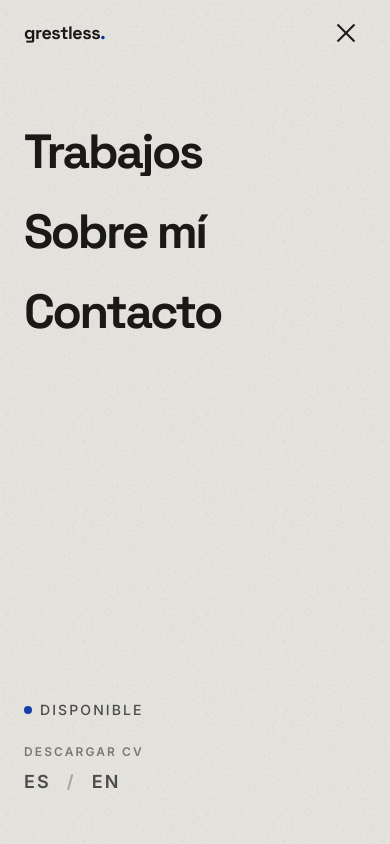
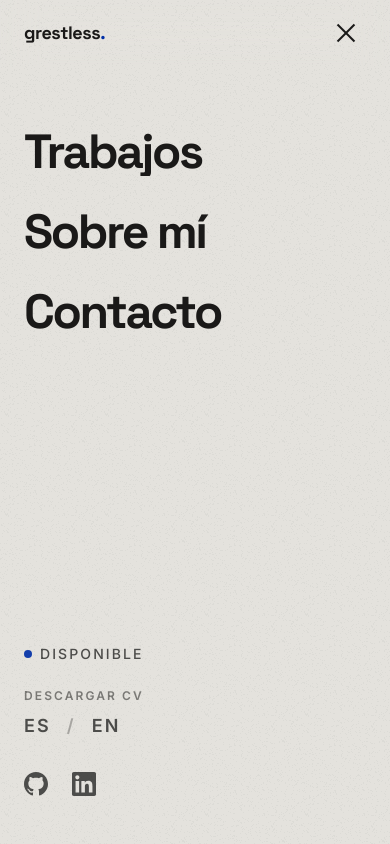
Before and after one commit to grestless/grestless-portfolio, a Next.js app: page / in a window 390 px wide. Both pictures are taken after a click on the button "Toggle Menu". Shown: the top 844 px of the page. Built offline with nearby package versions, Linux system fonts and the light colour scheme.

Commit message:
social links en navbar mobile, badges en selectedWorks de clientes

```diff
--- a/src/components/Navbar.tsx
+++ b/src/components/Navbar.tsx
@@ -234,6 +234,38 @@ export default function Navbar() {
               <a href="/CV-GuillermoDGhiggiaEN.pdf" download="CV_Guillermo_Ghiggia_EN.pdf">EN</a>
             </div>
           </div>
+
+          {/* Social Links Mobile */}
+          <div className="flex items-center gap-6 mt-2">
+            <a
+              href="https://github.com/grestless"
+              target="_blank"
+              rel="noopener noreferrer"
+              aria-label="GitHub"
+              className="transition-colors duration-200"
+              style={{ color: "var(--color-text-secondary)" }}
+              onMouseEnter={(e) => (e.currentTarget.style.color = "var(--color-accent)")}
+              onMouseLeave={(e) => (e.currentTarget.style.color = "var(--color-text-secondary)")}
+            >
+              <svg className="h-6 w-6" fill="currentColor" viewBox="0 0 24 24">
+                <path d="M12 0c-6.626 0-12 5.373-12 12 0 5.302 3.438 9.8 8.207 11.387.599.111.793-.261.793-.577v-2.234c-3.338.726-4.033-1.416-4.033-1.416-.546-1.387-1.333-1.756-1.333-1.756-1.089-.745.083-.729.083-.729 1.205.084 1.839 1.237 1.839 1.237 1.07 1.834 2.807 1.304 3.492.997.107-.775.418-1.305.762-1.604-2.665-.305-5.467-1.334-5.467-5.931 0-1.311.469-2.381 1.236-3.221-.124-.303-.535-1.524.117-3.176 0 0 1.008-.322 3.301 1.23.957-.266 1.983-.399 3.003-.404 1.02.005 2.047.138 3.006.404 2.291-1.552 3.297-1.23 3.297-1.23.653 1.653.242 2.874.118 3.176.77.84 1.235 1.911 1.235 3.221 0 4.609-2.807 5.624-5.479 5.921.43.372.823 1.102.823 2.222v3.293c0 .319.192.694.801.576 4.765-1.589 8.199-6.086 8.199-11.386 0-6.627-5.373-12-12-12z" />
+              </svg>
+            </a>
+            <a
+              href="https://www.linkedin.com/in/guillermodghiggia/"
+              target="_blank"
+              rel="noopener noreferrer"
+              aria-label="LinkedIn"
+              className="transition-colors duration-200"
+              style={{ color: "var(--color-text-secondary)" }}
+              onMouseEnter={(e) => (e.currentTarget.style.color = "var(--color-accent)")}
+              onMouseLeave={(e) => (e.currentTarget.style.color = "var(--color-text-secondary)")}
+            >
+              <svg className="h-6 w-6" fill="currentColor" viewBox="0 0 24 24">
+                <path d="M20.447 20.452h-3.554v-5.569c0-1.328-.027-3.037-1.852-3.037-1.853 0-2.136 1.445-2.136 2.939v5.667H9.351V9h3.414v1.561h.046c.477-.9 1.637-1.85 3.37-1.85 3.601 0 4.267 2.37 4.267 5.455v6.286zM5.337 7.433c-1.144 0-2.063-.926-2.063-2.065 0-1.138.92-2.063 2.063-2.063 1.14 0 2.064.925 2.064 2.063 0 1.139-.925 2.065-2.064 2.065zm1.782 13.019H3.555V9h3.564v11.452zM22.225 0H1.771C.792 0 0 .774 0 1.729v20.542C0 23.227.792 24 1.771 24h20.451C23.2 24 24 23.227 24 22.271V1.729C24 .774 23.2 0 22.222 0h.003z" />
+              </svg>
+            </a>
+          </div>
         </div>
       </div>
     </>
--- a/src/components/SelectedWorks.tsx
+++ b/src/components/SelectedWorks.tsx
@@ -18,6 +18,7 @@ interface Project {
   url: string;
   image: string;
   tech: string[];
+  badge?: string;
 }
 
 const PROJECTS: Project[] = [
@@ -31,6 +32,7 @@ const PROJECTS: Project[] = [
     url: "https://moonparet.vercel.app/",
     image: "/projects/moonparet.png",
     tech: ["Next.js", "Supabase", "Stripe", "Tailwind CSS"],
+    badge: "Cliente Real | Trabajo Final",
   },
   {
     id: "yoreparo",
@@ -42,6 +44,7 @@ const PROJECTS: Project[] = [
     url: "https://yoreparo.app/",
     image: "/projects/inicioYoRep.png",
     tech: ["React", "Next.js", "TypeScript", "PostgreSQL"],
+    badge: "Cliente Real",
   },
    {
     id: "hecho-arte",
@@ -64,6 +67,7 @@ const PROJECTS: Project[] = [
     url: "https://landingmjmsoluciones.vercel.app/",
     image: "/projects/mjmSoluc.png",
     tech: ["Next.js", "React", "Tailwind CSS", "Shadcn/ui"],
+    badge: "Cliente Real",
   },
 ];
 
@@ -275,14 +279,28 @@ export default function SelectedWorks() {
               </h3>
             </div>
 
-            {/* Center: Category & Description */}
+            {/* Center: Category, Badge & Description */}
             <div className="flex flex-col gap-1.5 md:gap-2 lg:w-1/3 xl:w-1/4">
+              <div className="flex flex-wrap items-center gap-2 md:gap-3">
                 <span
                   className="text-sm md:text-base lg:text-lg transition-colors duration-300"
                   style={{ color: "var(--color-text-primary)" }}
                 >
                   {project.category}
                 </span>
+                {/* Renderizado condicional del Badge */}
+                {project.badge && (
+                  <span
+                    className="text-[10px] md:text-xs px-2.5 py-0.5 rounded-full border uppercase tracking-wider font-medium whitespace-nowrap"
+                    style={{
+                      borderColor: "var(--color-accent)",
+                      color: "var(--color-accent)"
+                    }}
+                  >
+                    {project.badge}
+                  </span>
+                )}
+              </div>
               <p
                 className="text-xs md:text-sm leading-relaxed"
                 style={{ color: "var(--color-text-secondary)" }}
```
Lines whose indentation alone changed are shown as unchanged.
